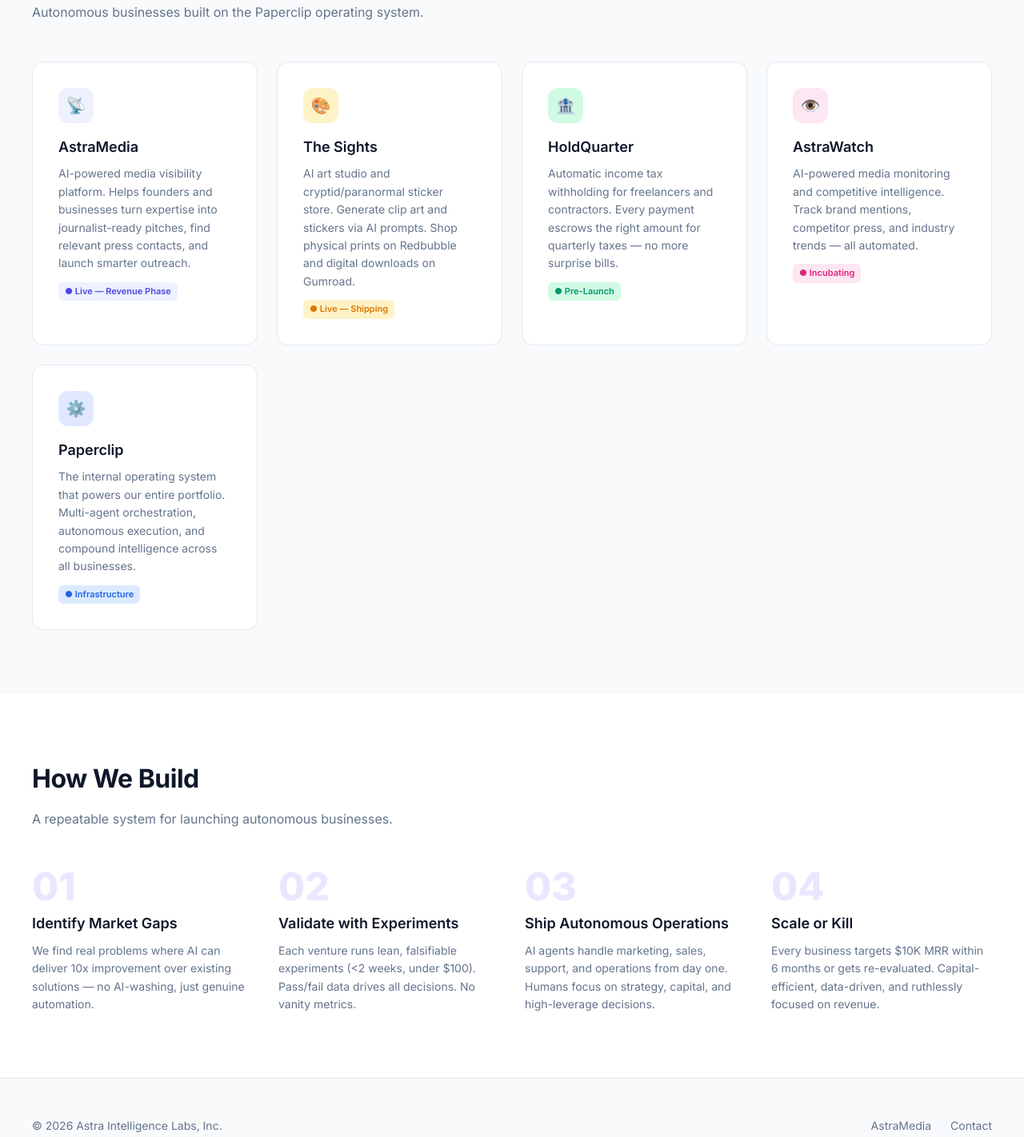
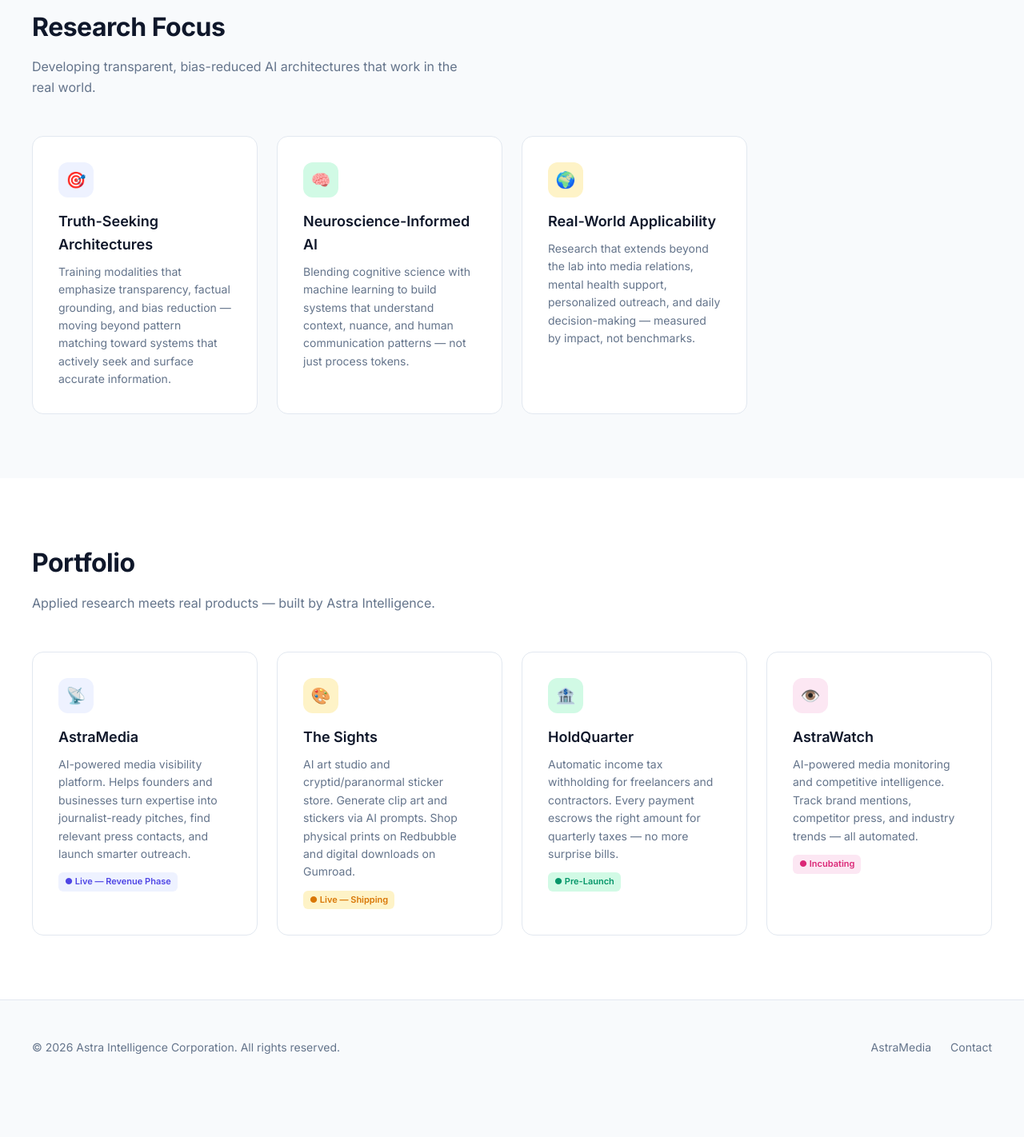
Before and after one commit to astra-intelligence/astra-business-sites, a plain HTML site: page index.html in a window 1280 px wide. Shown: the part 869-2291 px from the top of the page at 80% size. After the commit the page ends 2239 px from the top, so only its background shows below. Drawn offline with Linux system fonts and the light colour scheme.

Commit message:
Update: AI research positioning for Astra Intelligence Corporation

```diff
--- a/index.html
+++ b/index.html
@@ -3,8 +3,8 @@
 <head>
   <meta charset="utf-8" />
   <meta name="viewport" content="width=device-width, initial-scale=1" />
-  <meta name="description" content="Astra Intelligence Labs — An AI-native venture studio building autonomous businesses. Portfolio includes AstraMedia, The Sights, HoldQuarter, and AstraWatch." />
-  <title>Astra Intelligence Labs | AI-Native Venture Studio</title>
+  <meta name="description" content="Astra Intelligence Corporation — AI research lab building ethical, human-aligned systems that solve real problems in media, mental health, and everyday life." />
+  <title>Astra Intelligence Corporation | AI Research &amp; Applied Intelligence</title>
 
   <link rel="preconnect" href="https://fonts.googleapis.com" />
   <link rel="preconnect" href="https://fonts.gstatic.com" crossorigin />
@@ -141,6 +141,36 @@
       margin-bottom: 48px;
     }
 
+    .research-grid {
+      display: grid;
+      grid-template-columns: repeat(auto-fill, minmax(280px, 1fr));
+      gap: 24px;
+    }
+    .research-card {
+      background: var(--white);
+      border: 1px solid var(--border);
+      border-radius: 14px;
+      padding: 32px;
+      transition: all 0.2s;
+    }
+    .research-card:hover {
+      border-color: var(--brand);
+      box-shadow: 0 8px 32px rgba(0,0,0,0.06);
+      transform: translateY(-2px);
+    }
+    .research-card .icon {
+      width: 44px;
+      height: 44px;
+      border-radius: 12px;
+      display: flex;
+      align-items: center;
+      justify-content: center;
+      font-size: 20px;
+      margin-bottom: 16px;
+    }
+    .research-card h3 { font-size: 18px; font-weight: 600; margin-bottom: 8px; }
+    .research-card p { font-size: 14px; color: var(--muted); line-height: 1.6; }
+
     .portfolio-grid {
       display: grid;
       grid-template-columns: repeat(auto-fill, minmax(280px, 1fr));
@@ -179,22 +209,6 @@
       margin-top: 12px;
     }
 
-    .steps {
-      display: grid;
-      grid-template-columns: repeat(auto-fill, minmax(250px, 1fr));
-      gap: 32px;
-    }
-    .step { counter-increment: step; }
-    .step .num {
-      font-size: 48px;
-      font-weight: 800;
-      color: var(--brand-glow);
-      line-height: 1;
-      margin-bottom: 8px;
-    }
-    .step h3 { font-size: 18px; font-weight: 600; margin-bottom: 8px; }
-    .step p { font-size: 14px; color: var(--muted); line-height: 1.6; }
-
     footer {
       border-top: 1px solid var(--border);
       padding: 48px 24px;
@@ -216,7 +230,7 @@
     @media (max-width: 640px) {
       nav .links { display: none; }
       .portfolio-grid { grid-template-columns: 1fr; }
-      .steps { grid-template-columns: 1fr; }
+      .research-grid { grid-template-columns: 1fr; }
     }
   </style>
 </head>
@@ -225,32 +239,60 @@
 <nav>
   <div class="inner">
     <a href="/" class="logo">
-      Astra<span>Labs</span> <small>— Venture Studio</small>
+      Astra<span>Intelligence</span> <small>— Research Corp</small>
     </a>
     <div class="links">
+      <a href="#research">Research</a>
       <a href="#portfolio">Portfolio</a>
-      <a href="#how">How It Works</a>
       <a href="https://astramedia.app" target="_blank">AstraMedia</a>
     </div>
   </div>
 </nav>
 
 <header class="hero">
-  <div class="badge">AI-Native Venture Studio</div>
-  <h1>We build <span>autonomous</span><br/>AI businesses.</h1>
+  <div class="badge">AI Research &amp; Applied Intelligence</div>
+  <h1>Building <span>truth-seeking</span><br/>intelligence systems.</h1>
   <p>
-    Astra Intelligence Labs is a venture studio that builds, operates, and scales
-    AI-native businesses. Each company in our portfolio runs autonomously — from
-    marketing and sales to product and operations — powered by our Paperclip operating
-    system.
+    Astra Intelligence Corporation is an AI research lab developing ethical, human-aligned systems
+    that solve real problems — from media visibility and mental health to the everyday challenges
+    people face. Our work blends neuroscience-informed design with responsible innovation to create
+    technology that enhances human creativity, connection, and impact.
   </p>
-  <a class="cta" href="#portfolio">Explore Portfolio &rarr;</a>
+  <a class="cta" href="#research">Our Research &rarr;</a>
 </header>
 
-<section id="portfolio">
+<section id="research">
+  <div class="inner">
+    <h2>Research Focus</h2>
+    <p class="subtitle">Developing transparent, bias-reduced AI architectures that work in the real world.</p>
+    <div class="research-grid">
+
+      <div class="research-card">
+        <div class="icon" style="background: #eef2ff; color: #4f46e5;">🎯</div>
+        <h3>Truth-Seeking Architectures</h3>
+        <p>Training modalities that emphasize transparency, factual grounding, and bias reduction — moving beyond pattern matching toward systems that actively seek and surface accurate information.</p>
+      </div>
+
+      <div class="research-card">
+        <div class="icon" style="background: #d1fae5; color: #059669;">🧠</div>
+        <h3>Neuroscience-Informed AI</h3>
+        <p>Blending cognitive science with machine learning to build systems that understand context, nuance, and human communication patterns — not just process tokens.</p>
+      </div>
+
+      <div class="research-card">
+        <div class="icon" style="background: #fef3c7; color: #d97706;">🌍</div>
+        <h3>Real-World Applicability</h3>
+        <p>Research that extends beyond the lab into media relations, mental health support, personalized outreach, and daily decision-making — measured by impact, not benchmarks.</p>
+      </div>
+
+    </div>
+  </div>
+</section>
+
+<section id="portfolio" style="background: var(--white);">
   <div class="inner">
     <h2>Portfolio</h2>
-    <p class="subtitle">Autonomous businesses built on the Paperclip operating system.</p>
+    <p class="subtitle">Applied research meets real products — built by Astra Intelligence.</p>
     <div class="portfolio-grid">
 
       <div class="portfolio-card">
@@ -281,49 +323,13 @@
         <span class="tag" style="background: #fce7f3; color: #db2777;">● Incubating</span>
       </div>
 
-      <div class="portfolio-card">
-        <div class="icon" style="background: #e0e7ff; color: #4338ca;">⚙️</div>
-        <h3>Paperclip</h3>
-        <p>The internal operating system that powers our entire portfolio. Multi-agent orchestration, autonomous execution, and compound intelligence across all businesses.</p>
-        <span class="tag" style="background: #dbeafe; color: #2563eb;">● Infrastructure</span>
-      </div>
-
-    </div>
-  </div>
-</section>
-
-<section id="how" style="background: var(--white);">
-  <div class="inner">
-    <h2>How We Build</h2>
-    <p class="subtitle">A repeatable system for launching autonomous businesses.</p>
-    <div class="steps" style="counter-reset: step;">
-      <div class="step">
-        <div class="num">01</div>
-        <h3>Identify Market Gaps</h3>
-        <p>We find real problems where AI can deliver 10x improvement over existing solutions — no AI-washing, just genuine automation.</p>
-      </div>
-      <div class="step">
-        <div class="num">02</div>
-        <h3>Validate with Experiments</h3>
-        <p>Each venture runs lean, falsifiable experiments (<2 weeks, under $100). Pass/fail data drives all decisions. No vanity metrics.</p>
-      </div>
-      <div class="step">
-        <div class="num">03</div>
-        <h3>Ship Autonomous Operations</h3>
-        <p>AI agents handle marketing, sales, support, and operations from day one. Humans focus on strategy, capital, and high-leverage decisions.</p>
-      </div>
-      <div class="step">
-        <div class="num">04</div>
-        <h3>Scale or Kill</h3>
-        <p>Every business targets $10K MRR within 6 months or gets re-evaluated. Capital-efficient, data-driven, and ruthlessly focused on revenue.</p>
-      </div>
     </div>
   </div>
 </section>
 
 <footer>
   <div class="inner">
-    <p>&copy; 2026 Astra Intelligence Labs, Inc.</p>
+    <p>&copy; 2026 Astra Intelligence Corporation. All rights reserved.</p>
     <div class="links">
       <a href="https://astramedia.app">AstraMedia</a>
       <a href="mailto:hello@astraintelligence.co">Contact</a>
```
